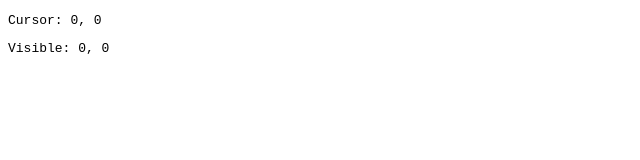
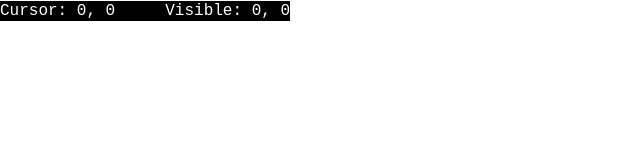
Before and after one commit to Bubobubobubobubo/Monocosm, a plain HTML site: page index.html in a window 1280 px wide. Shown: the whole page, without its empty margins (0-640 px from the left). Drawn offline with Linux system fonts and the light colour scheme.

Commit message:
more things

```diff
--- a/index.html
+++ b/index.html
@@ -5,22 +5,34 @@
     <meta name="viewport" content="width=device-width, initial-scale=1.0">
     <title>Document</title>
     <style>
-        code pre {
-            display: inline;
-        }
-        p {
-            font-family: monospace;
+        body {
+            margin: 0;
+            padding: 0;
         }
         code {
-            background: red;
             font-size: 20px;
             line-height: 15pt;
+        }
+        div#interface {
+            display: inline-flex;
+            gap: 50px;
+            line-height: 20px;
+            background-color: black;
+            color: white;
+            font-family: monospace;
+            font-size: 16px;
+            padding: 0;
+        }
+        div#interface p {
+            padding: 0; margin: 0;
         }
     </style>
 </head>
 <body>
-    <p id="cursor">Cursor: 0, 0</p>
-    <p id="visibleZone">Visible: 0, 0</p>
+    <div id="interface">
+        <p id="cursor">Cursor: 0, 0</p>
+        <p id="visibleZone">Visible: 0, 0</p>
+    </div>
     <code id="zone" display="grid"></code>
     <script type="module" src="dist/index.js"></script>
 </body>
--- a/src/Application.ts
+++ b/src/Application.ts
@@ -23,7 +23,7 @@ export class Application {
 
     constructor(public output_type: OutputType) {
         this.context = {
-            'camera': new Camera(this, 20, 40),
+            'camera': new Camera(this, 20, 130),
             'cursor': new Cursor(this, 0, 0, 1, 1),
             'tables': {
                 'default': new Table(this),
```
